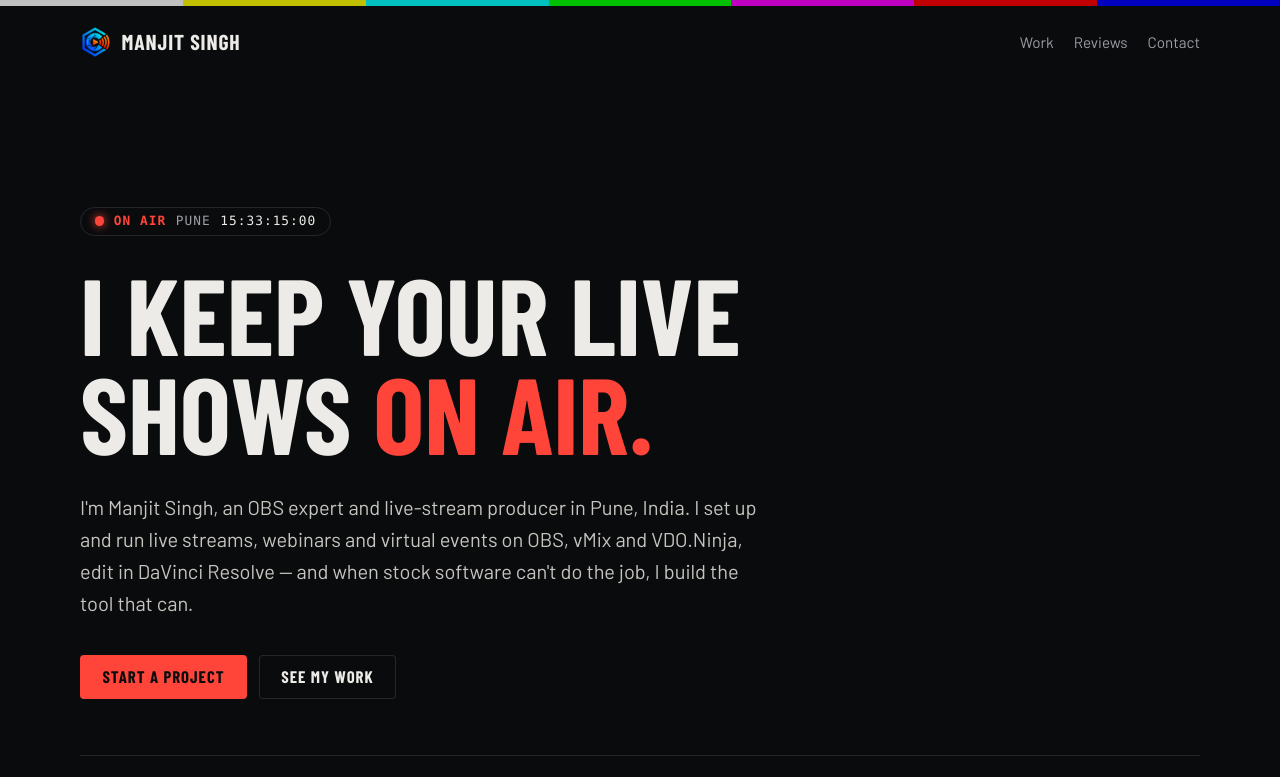
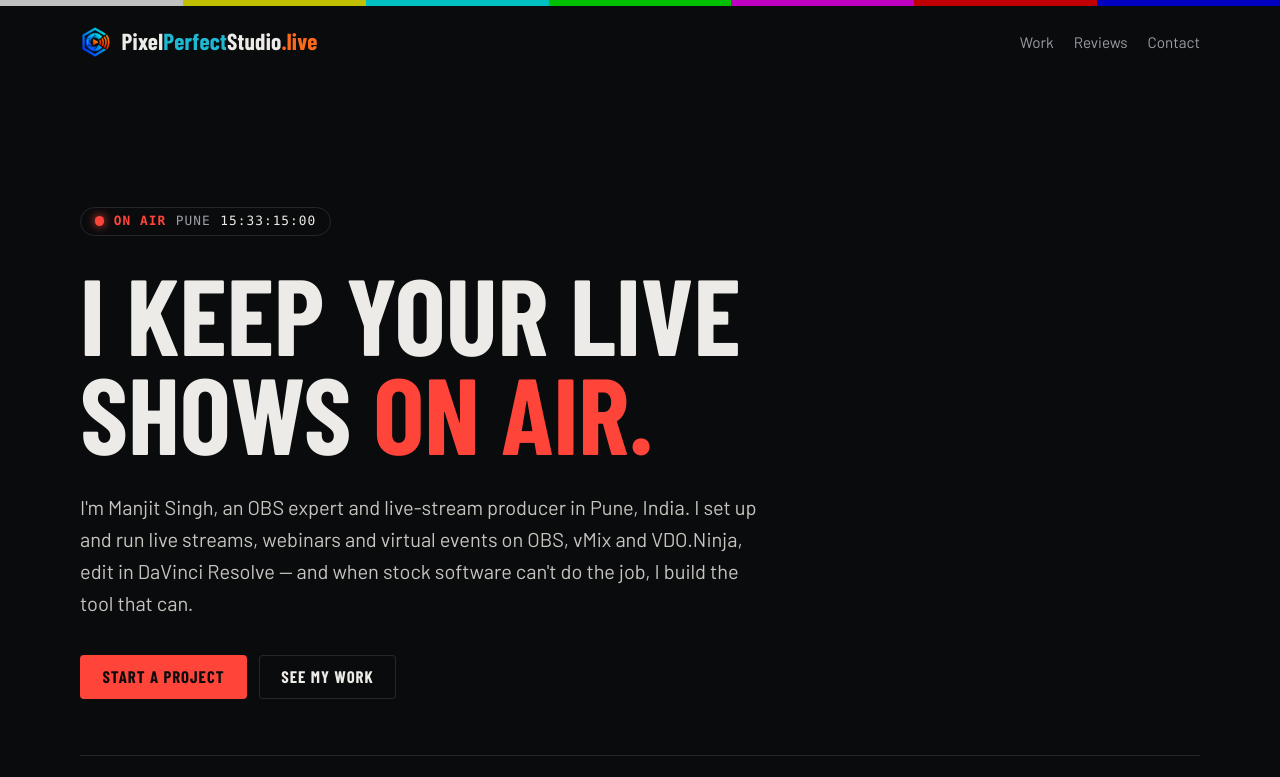
Before and after one commit to manjit24/website, a plain HTML site: page index.html in a window 1280 px wide. Shown: the top 777 px of the page. Drawn offline with nearby package versions, Linux system fonts and the light colour scheme.

Commit message:
Header: PixelPerfectStudio.live wordmark

```diff
--- a/index.html
+++ b/index.html
@@ -41,10 +41,13 @@
   .bars { height: 6px; background: linear-gradient(90deg, #c0c0c0 0 14.29%, #c0c000 0 28.57%, #00c0c0 0 42.86%, #00c000 0 57.14%, #c000c0 0 71.43%, #c00000 0 85.71%, #0000c0 0); }
 
   .top { display: flex; justify-content: space-between; align-items: center; gap: 1rem; padding-block: 1.25rem; }
-  .brand { display: flex; align-items: center; gap: .6rem; font: 700 1.35rem/1 var(--display); text-transform: uppercase; letter-spacing: .04em; text-decoration: none; }
+  .brand { display: flex; align-items: center; gap: .6rem; font: 700 1.45rem/1 var(--display); letter-spacing: .01em; text-decoration: none; }
+  .brand i { font-style: normal; color: #1fb8d3; } /* logo teal */
+  .brand b { color: #ff6a1a; } /* logo orange */
+  .top { flex-wrap: wrap; }
   .mark { width: 2rem; height: 2rem; border-radius: 7px; } /* logo has its own white background, shown as an app-icon tile */
   .top nav { display: flex; gap: 1.25rem; font-size: .95rem; }
-  @media (max-width: 420px) { .brand { font-size: 1.1rem; gap: .45rem; } .top nav { gap: .9rem; } }
+  @media (max-width: 420px) { .brand { font-size: 1.25rem; gap: .45rem; } .top nav { gap: .9rem; } }
   .top nav a { color: var(--muted); text-decoration: none; }
   .top nav a:hover { color: var(--text); }
 
@@ -135,7 +138,7 @@
 <div class="bars" aria-hidden="true"></div>
 
 <header class="wrap top">
-  <a class="brand" href="#"><img class="mark" src="logo-mark.png" width="192" height="192" alt="Pixel Perfect Studio logo">Manjit Singh</a>
+  <a class="brand" href="#"><img class="mark" src="logo-mark.png" width="192" height="192" alt=""><span>Pixel<i>Perfect</i>Studio<b>.live</b></span></a>
   <nav>
     <a href="#work">Work</a>
     <a href="#reviews">Reviews</a>
```
